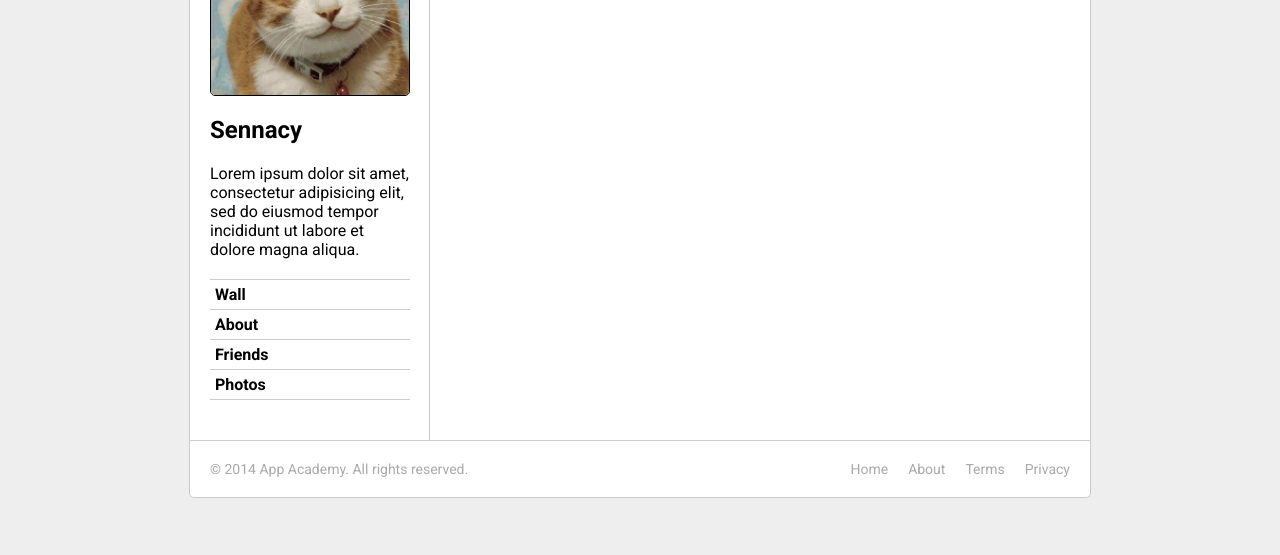
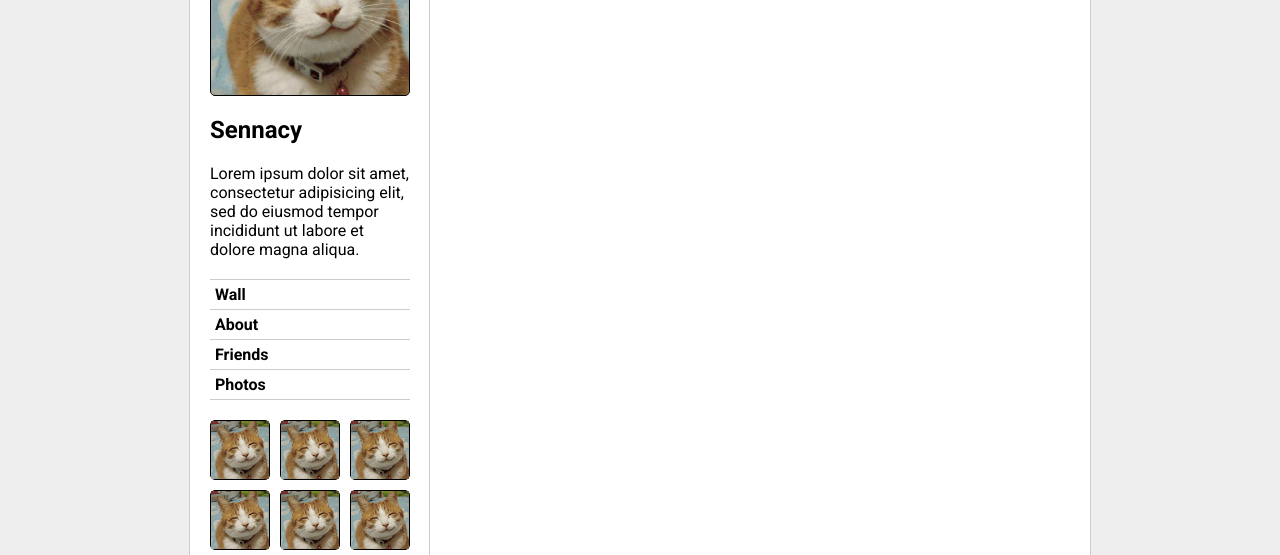
Before and after one commit to MikeSalisbury/W6D1_asteroids, a plain HTML site: page css-friends-08/skeleton/08-thumbs.html in a window 1280 px wide. Shown: the part 245-800 px from the top of the page. Drawn offline with Linux system fonts and the light colour scheme.

Commit message:
Completed css-friends-08

```diff
--- a/css-friends-08/skeleton/08-thumbs.html
+++ b/css-friends-08/skeleton/08-thumbs.html
@@ -67,6 +67,19 @@
         <li><a href="#">Photos</a></li>
       </ul>
 
+      <ul class="thumb">
+        <li><a href="#" title="Jonathan"><img src="./images/cat.jpg" alt=""></a></li>
+        <li><a href="#" title="Jonathan"><img src="./images/cat.jpg" alt=""></a></li>
+        <li><a href="#" title="Jonathan"><img src="./images/cat.jpg" alt=""></a></li>
+        <li><a href="#" title="Jonathan"><img src="./images/cat.jpg" alt=""></a></li>
+        <li><a href="#" title="Jonathan"><img src="./images/cat.jpg" alt=""></a></li>
+        <li><a href="#" title="Jonathan"><img src="./images/cat.jpg" alt=""></a></li>
+        <li><a href="#" title="Jonathan"><img src="./images/cat.jpg" alt=""></a></li>
+        <li><a href="#" title="Jonathan"><img src="./images/cat.jpg" alt=""></a></li>
+        <li><a href="#" title="Jonathan"><img src="./images/cat.jpg" alt=""></a></li>
+
+      </ul>
+
     </section>
     <section class="content-main">
 
--- a/css-friends-08/skeleton/css/08-thumbs.css
+++ b/css-friends-08/skeleton/css/08-thumbs.css
@@ -1 +1,50 @@
 /* PHASE 8: Thumbs */
+.thumb {
+  list-style: none;
+}
+.thumb li {
+  display: block;
+  float: left;
+  width: 58px;
+  height: 58px;
+  margin: 0px 0px 10px 0px;
+  border: 1px solid black;
+  border-radius: 5px;
+  position: relative;
+}
+
+.thumb li:nth-child(3n-1) {
+  margin: 0px 10px 10px 10px;
+}
+
+.thumb li a:after {
+  content: attr(title);
+  color: white;
+  display: none;
+  position: absolute;
+  left: 50%;
+  transform: translateX(-50%);
+  bottom: 65px;
+  padding: 5px 10px;
+  background: black;
+  font-size: 12px;
+  border-radius: 5px;
+}
+
+.thumb li a:before {
+  content: "";
+  display: none;
+  position: absolute;
+  left: 50%;
+  transform: translateX(-50%);
+  top: -7px;
+  border-top: 5px solid black;
+  border-bottom: 0;
+  border-right: 5px solid transparent;
+  border-left: 5px solid transparent;
+}
+
+.thumb li a:hover:before,
+.thumb li a:hover:after {
+  display: block;
+}
```
